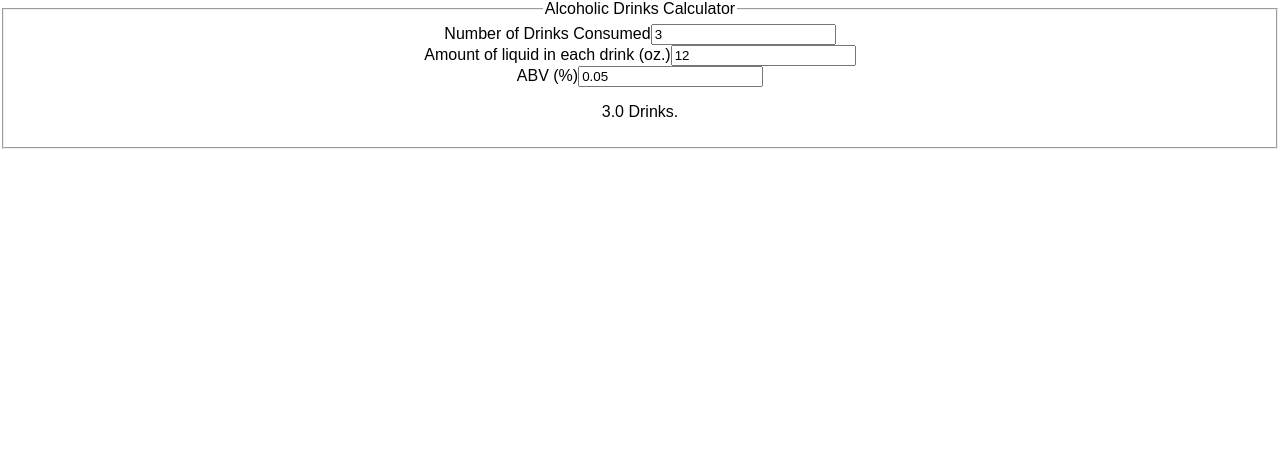
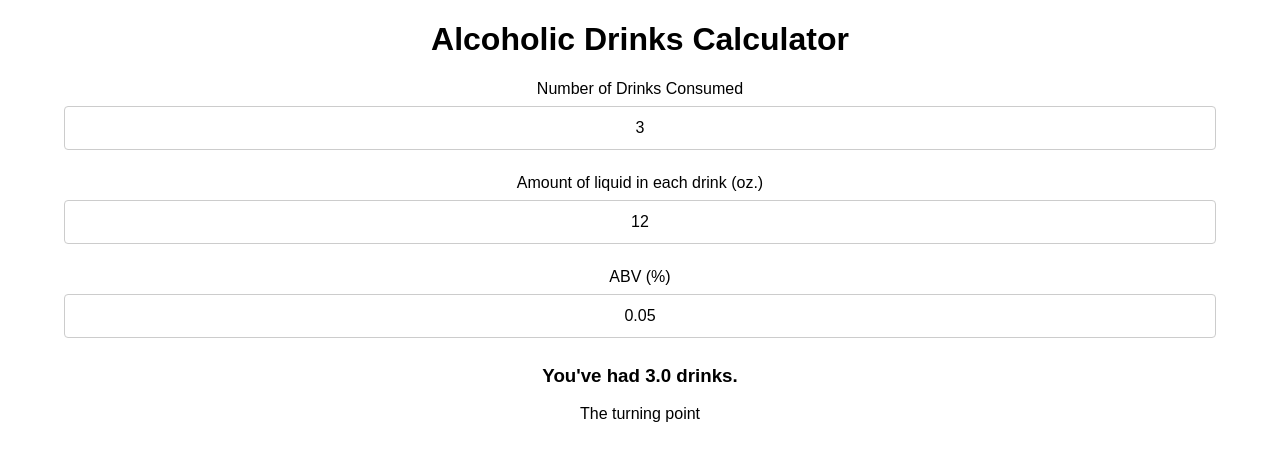
Before and after one commit to ccahilla/alcohol-tracker, a React (Create React App) app: page / in a window 1280 px wide. Shown: the top 460 px of the page. Built offline with nearby package versions, Linux system fonts and the light colour scheme.

Commit message:
style changes

```diff
--- a/src/App.css
+++ b/src/App.css
@@ -1,5 +1,6 @@
 .App {
     text-align: center;
+    font-size: 1.0em;
 }
 
 .App-logo {
@@ -15,14 +16,42 @@
 }
 
 .App-title {
-  font-size: 1.5em;
+    font-size: 2.5em;
 }
 
 .App-intro {
-  font-size: large;
+    font-size: xx-large;
 }
 
 @keyframes App-logo-spin {
     from { transform: rotate(0deg); }
     to { transform: rotate(360deg); }
 }
+
+input[type=text], select {
+    width: 90%;
+    padding: 12px 20px;
+    margin: 8px 0;
+    display: inline-block;
+    border: 1px solid #ccc;
+    border-radius: 4px;
+    box-sizing: border-box;
+    text-align: center;
+    font-size: 1.0em;
+}
+input[type=text]:focus {
+    transition:.5s;
+    border: 1px solid #555;
+    background-color: lightgrey;
+}
+
+input[type=submit] {
+    width: 100%;
+    background-color: #4CAF50;
+    color: white;
+    padding: 14px 20px;
+    margin: 8px 0;
+    border: none;
+    border-radius: 4px;
+    cursor: pointer;
+}
--- a/src/App.js
+++ b/src/App.js
@@ -3,7 +3,30 @@ import './App.css';
 
 function AlcoholVerdict(props) {
         var alcoholicdrinks = props.beers*props.size*props.abv/0.6;
-    return <p>{alcoholicdrinks.toPrecision(2)} Drinks.</p>;
+        var funtag;
+        if (alcoholicdrinks < 1.0) {
+            funtag = "Just getting started..."
+        } else if (alcoholicdrinks < 2.0) {
+            funtag = "Very responsible of you"
+        } else if (alcoholicdrinks < 3.0) {
+            funtag = "The best beer of the night"
+        } else if (alcoholicdrinks < 4.0) {
+            funtag = "The turning point"
+        } else if (alcoholicdrinks < 5.0) {
+            funtag = "It's official, you're tipsy"
+        } else if (alcoholicdrinks < 6.0) {
+            funtag = "Switch to PBR, for the love of god"
+        } else if (alcoholicdrinks < 7.0) {
+            funtag = "Time to consider running for office"
+        } else {
+            funtag = "Biggest wanker at the bar"
+        }
+        return (
+            <div>
+                <h3><strong>You've had {alcoholicdrinks.toPrecision(2)} drinks.</strong></h3>
+                <p>{funtag}</p>
+            </div>
+        );
 }
 
 class DrinksResult extends Component {
@@ -31,28 +54,31 @@ class DrinksResult extends Component {
         const size = this.state.size;
         const abv = this.state.abv;
         return (
-      <fieldset>
-        <label>Number of Drinks Consumed</label>
-        <legend>Alcoholic Drinks Calculator</legend>
-        <input
+            <div align="center">
+                <h1>Alcoholic Drinks Calculator</h1>
+                <p>
+                    <label>Number of Drinks Consumed</label><br />
+                    <input type="text"
                         value={beers}
                         onChange={this.handleBeerChange} />
-        <br />
-        <label>Amount of liquid in each drink (oz.)</label>
-        <input
+                </p>
+                <p>
+                    <label>Amount of liquid in each drink (oz.)</label><br />
+                    <input type="text"
                         value={size}
                         onChange={this.handleSizeChange} />
-        <br />
-        <label>ABV (%)</label>
-        <input
+                </p>
+                <p>
+                    <label>ABV (%)</label><br />
+                    <input type="text"
                         value={abv}
                         onChange={this.handleAbvChange} />
-        <br />
+                </p>
                 <AlcoholVerdict
                     beers={beers}
                     size={size}
                     abv={abv} />
-      </fieldset>
+            </div>
         );
     }
 }
```
Also changed, not shown: package.json (line endings or trailing spaces). Lines whose indentation alone changed are shown as unchanged.
